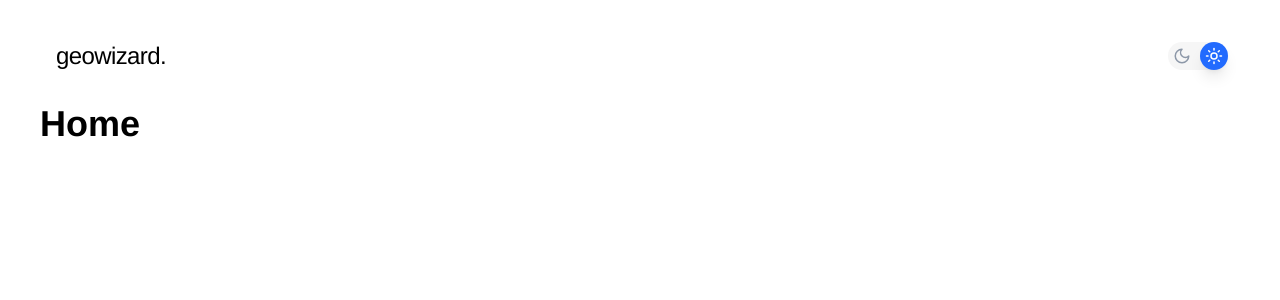
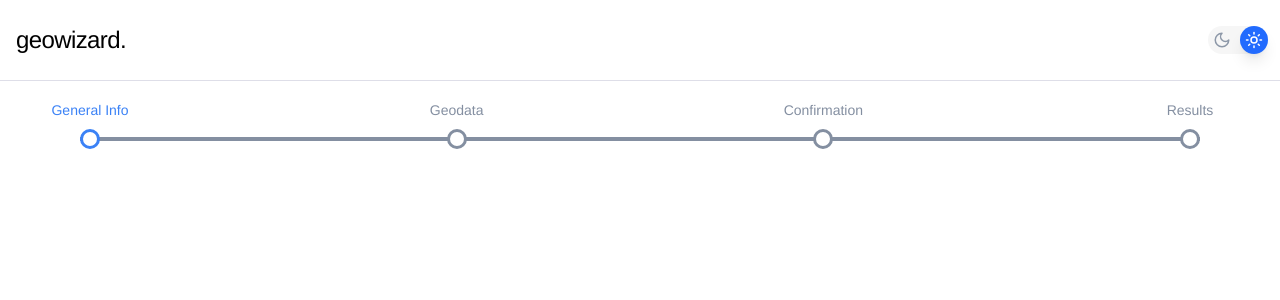
Before and after one commit to Zlvsky/geowizard, a React (Vite) app in the folder apps/app/: page / in a window 1280 px wide. Shown: the top 300 px of the page. Built offline with nearby package versions, Linux system fonts and the light colour scheme.

Commit message:
feat: added step progress bar and wizard context

```diff
--- a/apps/app/src/components/layout/containers/PageWrap.tsx
+++ b/apps/app/src/components/layout/containers/PageWrap.tsx
@@ -4,7 +4,7 @@
 const PageWrap = memo(({ children }: IChildrenProps) => {
   return (
     <div
-      className={`app min-h-screen w-full bg-white p-6 transition-colors duration-300 ease-in-out dark:bg-dark-background `}>
+      className={`app min-h-screen w-full bg-white  transition-colors duration-300 ease-in-out dark:bg-dark-background `}>
       {children}
     </div>
   )
--- a/apps/app/src/components/layout/header/Header.tsx
+++ b/apps/app/src/components/layout/header/Header.tsx
@@ -3,12 +3,14 @@
 
 function Header() {
   return (
-    <nav className="container flex w-full items-center justify-between px-4 mx-auto">
-      <div className="flex items-center justify-center p-4">
-        <Logo />
-      </div>
-      <div className="flex items-center justify-end p-4">
-        <ThemeToggle />
+    <nav className=" w-full  border-b border-[#DEDEE8] px-4 py-6">
+      <div className="container mx-auto flex w-full items-center justify-between">
+        <div className="flex items-center justify-center">
+          <Logo />
+        </div>
+        <div className="flex items-center justify-end">
+          <ThemeToggle />
+        </div>
       </div>
     </nav>
   )
--- /dev/null
+++ b/apps/app/src/data/steps.ts
@@ -0,0 +1 @@
+export const steps = ['General Info', 'Geodata', 'Confirmation', 'Results'] as const
--- /dev/null
+++ b/apps/app/src/views/home/_components/ProgressBar.tsx
@@ -0,0 +1,44 @@
+import { steps } from '@/data/steps'
+import { cn } from '@/utils'
+import { cubicBezier, motion } from 'framer-motion'
+import { useWizardContext } from '../_context/WizardContext'
+
+function ProgressBar() {
+  const { currentStep } = useWizardContext()
+
+  return (
+    <div className="mx-auto mt-2 max-w-6xl px-4 py-6">
+      <div className="relative mb-8 ">
+        <div className="bg-muted absolute bottom-2.5 left-0 h-1 w-full translate-y-1/2" />
+        <motion.div
+          className="absolute bottom-2.5 left-0 h-1  translate-y-1/2 bg-blue-500"
+          initial={{ width: '0%' }}
+          animate={{ width: `${currentStep * (100 / (steps.length - 1))}%` }}
+          transition={{ duration: 0.6, ease: cubicBezier(0.32, 0.81, 0.91, 0.88) }}
+        />
+        <div className="relative z-10 flex flex-row justify-between gap-2">
+          {steps.map((step, index) => (
+            <div key={step} className=" flex flex-col ">
+              <div
+                className={cn(
+                  `relative h-5 w-5 rounded-full border-[3px] transition-colors duration-700`,
+                  index <= currentStep ? 'border-blue-500' : 'border-muted',
+                  index < currentStep ? 'bg-blue-500' : 'bg-white'
+                )}>
+                <span
+                  className={cn(
+                    'absolute -top-8 left-1/2 mb-3 w-max -translate-x-1/2 text-sm transition-colors duration-700',
+                    index === currentStep ? 'text-blue-500' : 'text-muted'
+                  )}>
+                  {step}
+                </span>
+              </div>
+            </div>
+          ))}
+        </div>
+      </div>
+    </div>
+  )
+}
+
+export default ProgressBar
--- /dev/null
+++ b/apps/app/src/views/home/_context/WizardContext.tsx
@@ -0,0 +1,34 @@
+import React, { createContext, useContext, useState } from 'react'
+
+interface CustomContextData {
+  currentStep: number
+  setCurrentStep: (step: number) => void
+}
+
+interface ContextProps {
+  children: React.ReactNode
+}
+
+const CustomContext = createContext<CustomContextData | undefined>(undefined)
+
+export function WizardContextProvider({ children }: ContextProps) {
+  const [currentStep, setCurrentStep] = useState(0)
+
+  return (
+    <CustomContext.Provider
+      value={{
+        currentStep,
+        setCurrentStep
+      }}>
+      {children}
+    </CustomContext.Provider>
+  )
+}
+
+export function useWizardContext() {
+  const context = useContext(CustomContext)
+  if (context === undefined) {
+    throw new Error('useReviewContext must be used within a ReviewContextProvider')
+  }
+  return context
+}
--- a/apps/app/src/views/home/index.tsx
+++ b/apps/app/src/views/home/index.tsx
@@ -1,11 +1,15 @@
 import Container from "@/components/layout/containers/Container";
+import { WizardContextProvider } from "./_context/WizardContext";
+import ProgressBar from "./_components/ProgressBar";
 
 function Home() {
   return (
-    <Container>
-      <h1 className="text-4xl font-bold">Home</h1>
-    </Container>
-  );
+    <WizardContextProvider>
+      <Container>
+        <ProgressBar />
+      </Container>
+    </WizardContextProvider>
+  )
 }
 
 export default Home;
```
